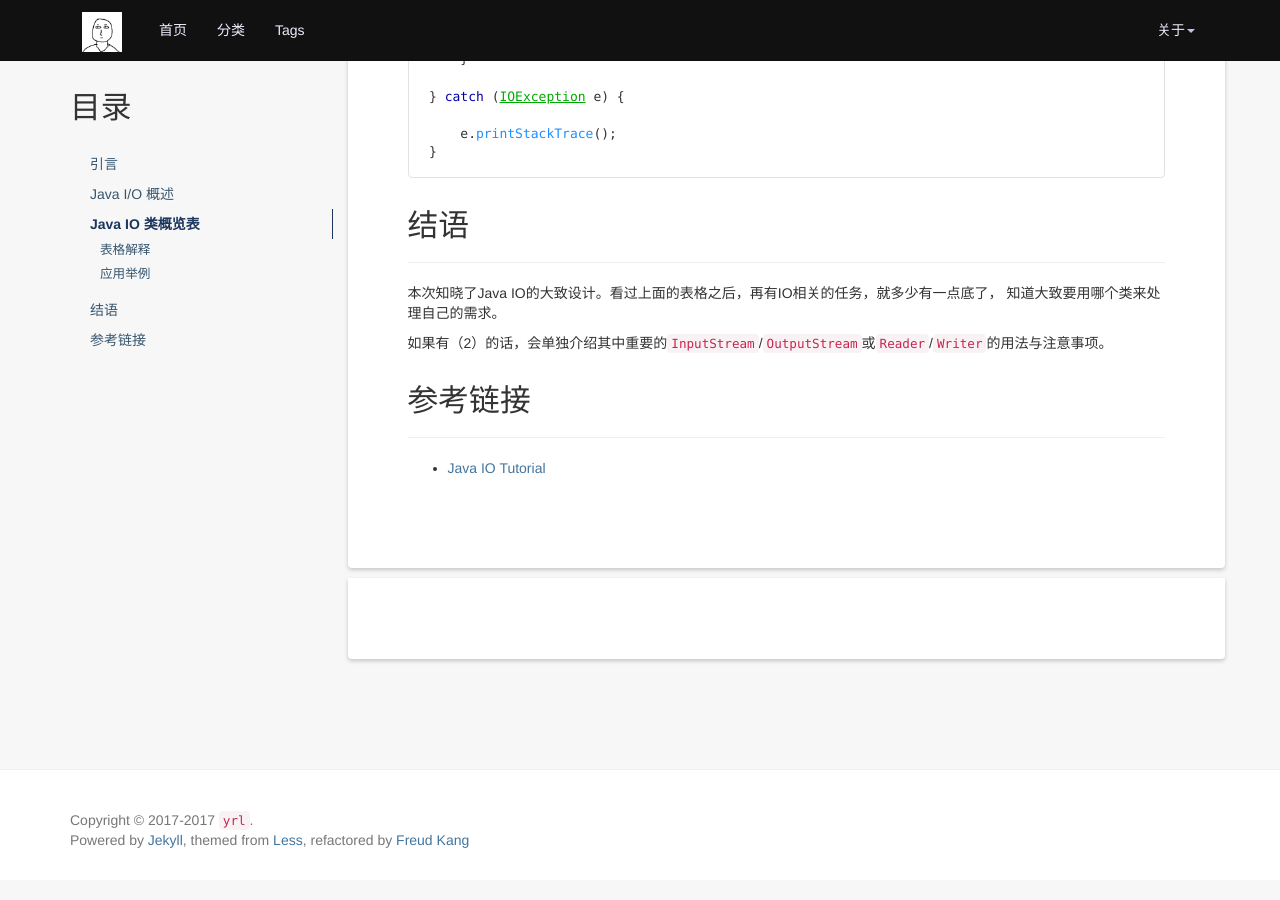
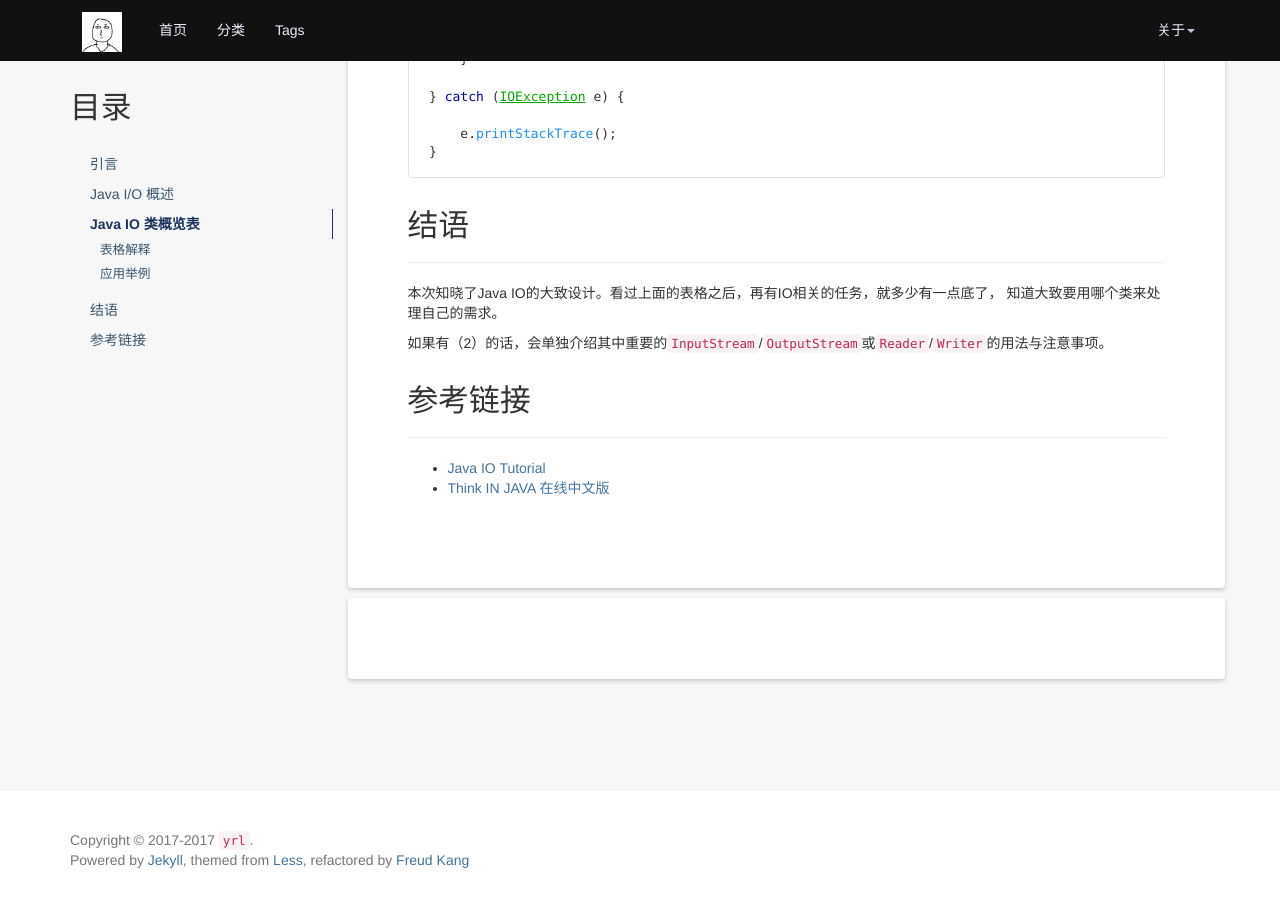
Before and after one commit to abomb4/abomb4.github.io, a Jekyll site: the page built from _posts/2017-06-23-java-io-1.md, in a window 1280 px wide and 900 px high, scrolled down 2395 px. Built offline with Jekyll 4.4.1, drawn with Linux system fonts in a browser that asks for light colours; nearby versions of some CDN libraries.

Commit message:
增加链接

```diff
--- a/_posts/2017-06-23-java-io-1.md
+++ b/_posts/2017-06-23-java-io-1.md
@@ -118,3 +118,4 @@ try (BufferedReader true_r = new BufferedReader(new FileReader("/tmp/asdf.txt"))
 # 参考链接
 --------------------
 - [Java IO Tutorial](http://tutorials.jenkov.com/java-io/index.html)
+- [Think IN JAVA 在线中文版](http://www.yq1012.com/ThinkingInJava/)
```
